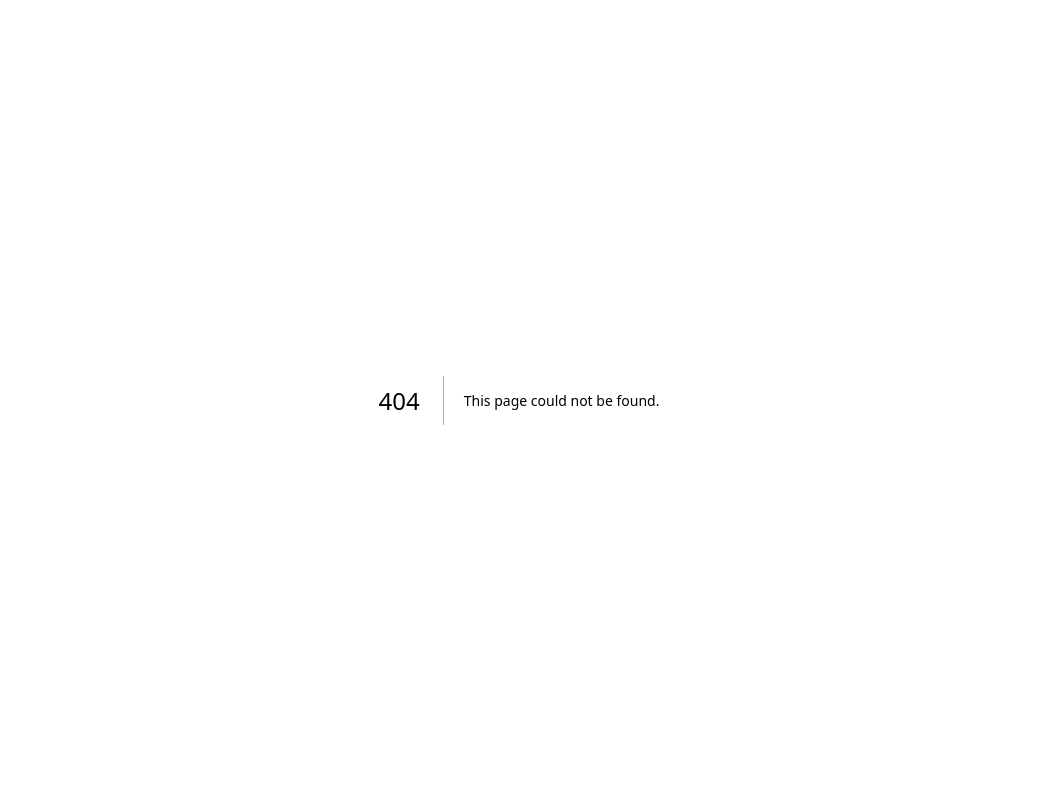
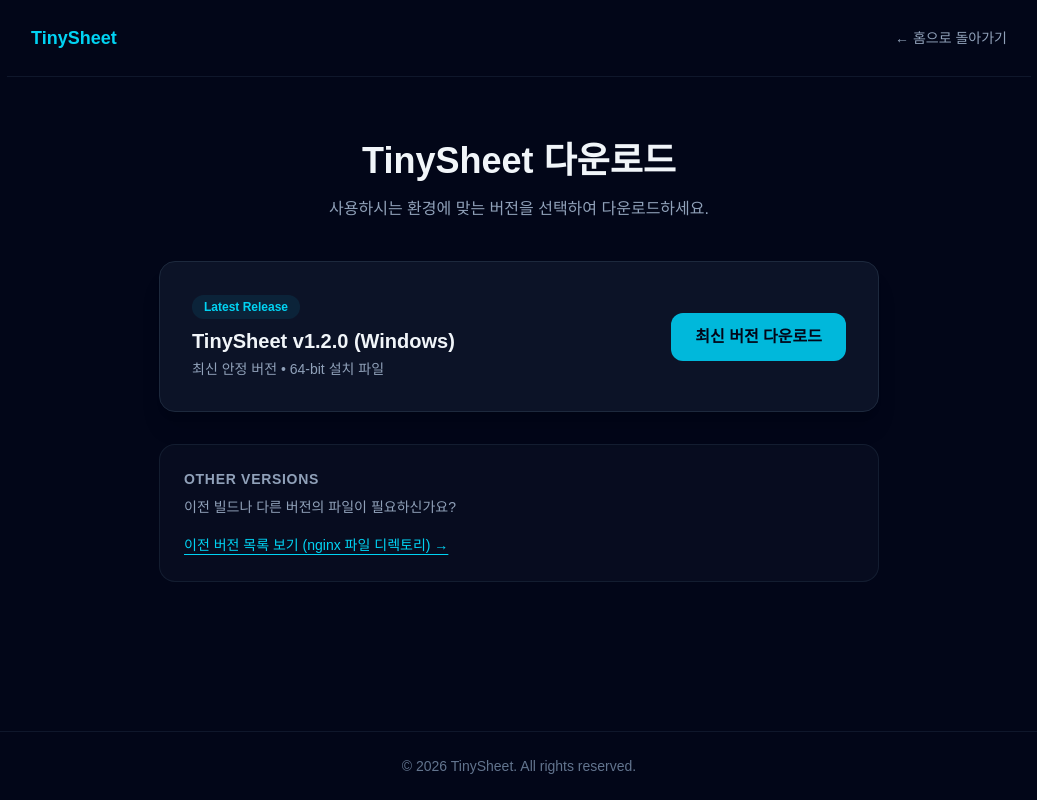
Before and after one commit to matthewb2/tinysheet_web, a Next.js app: page /download in a window 1280 px wide. Before the commit this address had no page. Shown: the whole page, without its empty margins (121-1158 px from the left). Built offline with nearby package versions, Linux system fonts and the light colour scheme.

Commit message:
feature: download

```diff
--- /dev/null
+++ b/app/download/page.tsx
@@ -0,0 +1,65 @@
+import Link from 'next/link';
+
+export default function DownloadPage() {
+  return (
+    <div className="min-h-screen flex flex-col justify-between bg-slate-950 text-slate-100">
+      {/* 헤더 */}
+      <header className="px-6 py-6 border-b border-slate-900 flex justify-between items-center max-w-5xl mx-auto w-full">
+        <Link href="/" className="font-extrabold text-lg text-cyan-400">
+          TinySheet
+        </Link>
+        <Link href="/" className="text-sm text-slate-400 hover:text-slate-200">
+          &larr; 홈으로 돌아가기
+        </Link>
+      </header>
+
+      {/* 본문 영역 */}
+      <main className="flex-1 max-w-3xl mx-auto px-6 py-16 w-full text-center">
+        <h1 className="text-3xl md:text-4xl font-extrabold mb-4">TinySheet 다운로드</h1>
+        <p className="text-slate-400 mb-10">
+          사용하시는 환경에 맞는 버전을 선택하여 다운로드하세요.
+        </p>
+
+        {/* 최신 버전 다운로드 박스 */}
+        <div className="p-8 bg-slate-900/80 border border-slate-800 rounded-2xl mb-8 text-left shadow-xl">
+          <div className="flex flex-col sm:flex-row justify-between items-start sm:items-center gap-4">
+            <div>
+              <span className="inline-block px-3 py-1 bg-cyan-500/10 text-cyan-400 text-xs font-semibold rounded-full mb-2">
+                Latest Release
+              </span>
+              <h2 className="text-xl font-bold">TinySheet v1.2.0 (Windows)</h2>
+              <p className="text-sm text-slate-400 mt-1">최신 안정 버전 • 64-bit 설치 파일</p>
+            </div>
+            <a
+              href="/tinysheet-setup.exe"
+              className="w-full sm:w-auto px-6 py-3 bg-cyan-500 hover:bg-cyan-400 text-slate-950 font-bold rounded-xl transition-all text-center"
+            >
+              최신 버전 다운로드
+            </a>
+          </div>
+        </div>
+
+        {/* 이전 버전 링크 영역 */}
+        <div className="p-6 bg-slate-900/40 border border-slate-800/60 rounded-2xl text-left">
+          <h3 className="text-sm font-semibold text-slate-400 uppercase tracking-wider mb-2">
+            Other Versions
+          </h3>
+          <p className="text-sm text-slate-400 mb-4">
+            이전 빌드나 다른 버전의 파일이 필요하신가요?
+          </p>
+          <Link
+            href="/download/archive"
+            className="inline-flex items-center gap-2 text-cyan-400 hover:text-cyan-300 font-medium text-sm underline underline-offset-4"
+          >
+            이전 버전 목록 보기 (nginx 파일 디렉토리) &rarr;
+          </Link>
+        </div>
+      </main>
+
+      {/* 푸터 */}
+      <footer className="py-6 text-center text-sm text-slate-500 border-t border-slate-900">
+        &copy; {new Date().getFullYear()} TinySheet. All rights reserved.
+      </footer>
+    </div>
+  );
+}
--- a/app/page.tsx
+++ b/app/page.tsx
@@ -23,15 +23,17 @@
 
         {/* 핵심 다운로드 및 GitHub 링크 영역 */}
         <div className="flex flex-col sm:flex-row gap-4 w-full max-w-lg justify-center mb-16">
-          <a
-            href="/tinysheet-setup.exe"
+          {/* 다운로드 페이지로 연결 */}
+          <Link
+            href="/download"
             className="flex items-center justify-center gap-3 px-8 py-4 bg-cyan-500 hover:bg-cyan-400 text-slate-950 font-bold rounded-xl shadow-lg shadow-cyan-500/20 transition-all duration-200 transform hover:-translate-y-0.5"
           >
             <svg className="w-5 h-5" fill="none" stroke="currentColor" strokeWidth="2.5" viewBox="0 0 24 24">
               <path strokeLinecap="round" strokeLinejoin="round" d="M4 16v1a3 3 0 003 3h10a3 3 0 003-3v-1m-4-4l-4 4m0 0l-4-4m4 4V4" />
             </svg>
             무료 다운로드 (Windows)
-          </a>
+          </Link>
+
           <a
             href="https://github.com/matthewb2/tinysheet"
             target="_blank"
@@ -73,7 +75,7 @@
             </div>
             <h3 className="text-xl font-bold text-slate-100 mb-3">저사양 최적화</h3>
             <p className="text-slate-400 text-sm leading-relaxed">
-              시스템 리소스를 거의 소비하지 않아 저사양 PC나 노트북에서도 쾌적하게 구동됩니다.
+              시스템 리소스를 거의 소비하지 상하 저사양 PC나 노트북에서도 쾌적하게 구동됩니다.
             </p>
           </div>
         </div>
@@ -82,7 +84,3 @@
       {/* 푸터 */}
       <footer className="py-8 text-center text-sm text-slate-500 border-t border-slate-900">
         &copy; {new Date().getFullYear()} TinySheet. All rights reserved.
-      </footer>
-    </div>
-  );
-}
```
